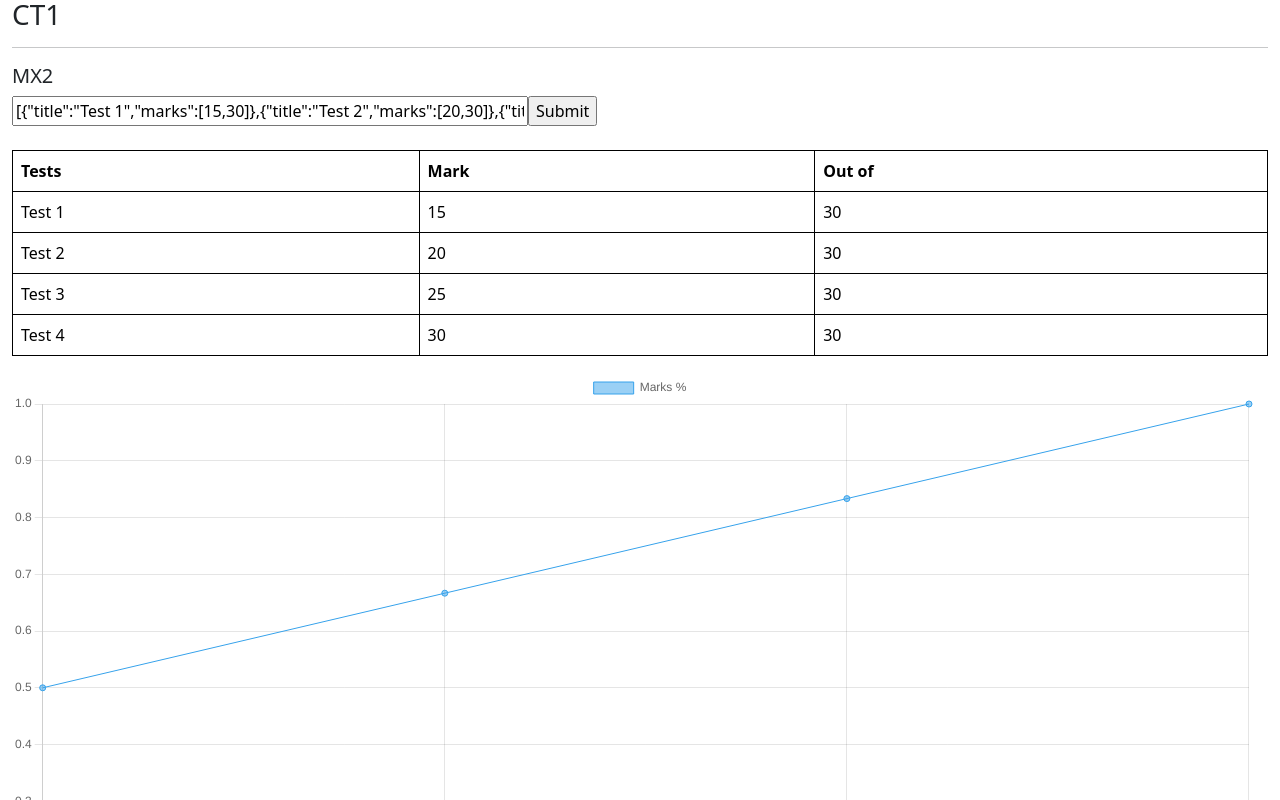
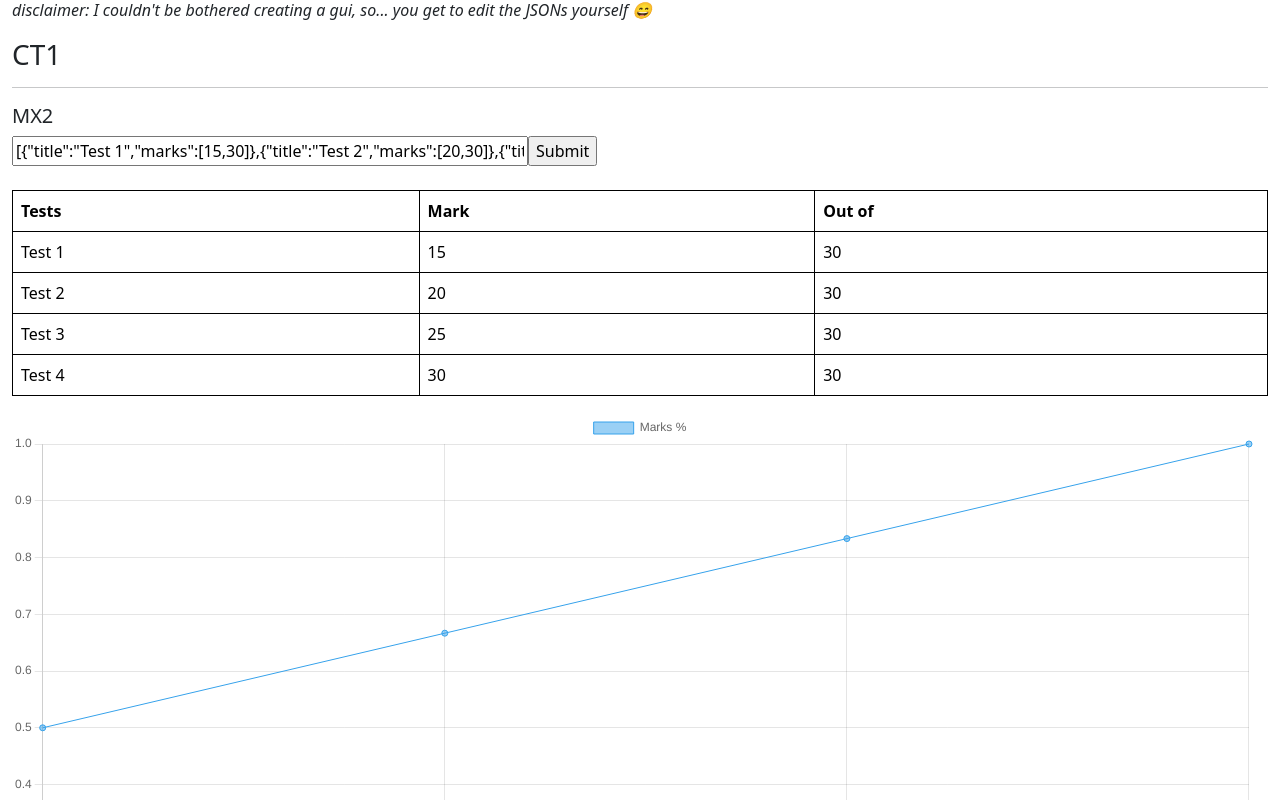
Before and after one commit to VaticanMemes/simple-math-test-tracker, a plain HTML site: page index.html in a window 1280 px wide. Shown: the part 111-911 px from the top of the page. Drawn offline with nearby package versions, Linux system fonts and the light colour scheme.

Commit message:
disclaimer

```diff
--- a/index.html
+++ b/index.html
@@ -17,6 +17,8 @@ table, th, td {
 <br>
 
 <h1 class="display-3">Math tests I've done 📈</h1>
+
+<p><em>disclaimer: I couldn't be bothered creating a gui, so... you get to edit the JSONs yourself 😄</em></p>
 
 <h3>CT1</h3>
 
```
